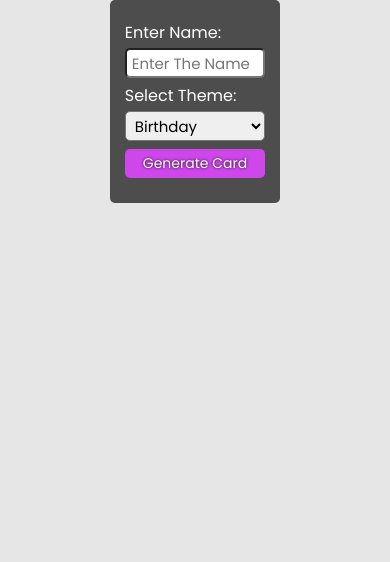
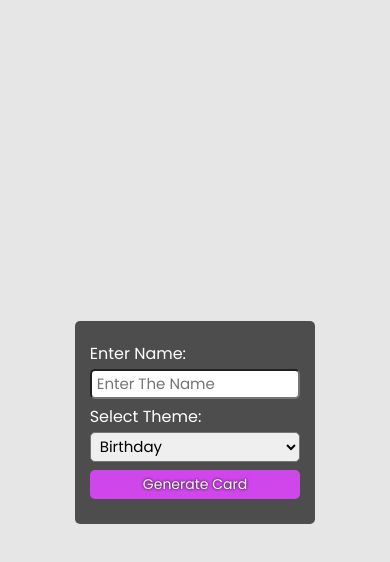
Before and after one commit to Techtitive/card-generator, a plain HTML site: page index.html in a window 390 px wide. Drawn offline with nearby package versions, Linux system fonts and the light colour scheme.

Commit message:
Update style.css

```diff
--- a/style.css
+++ b/style.css
@@ -109,9 +109,8 @@ button:active {
 
 @media (max-width: 400px) {
     body {
-        height: 100%;
-        width: 60%;
-        margin-left: 20%;
-        margin-right: 20%;
+        width: 90%;
+        margin-left: 5%;
+        margin-right: 5%;
     }
 }
```
